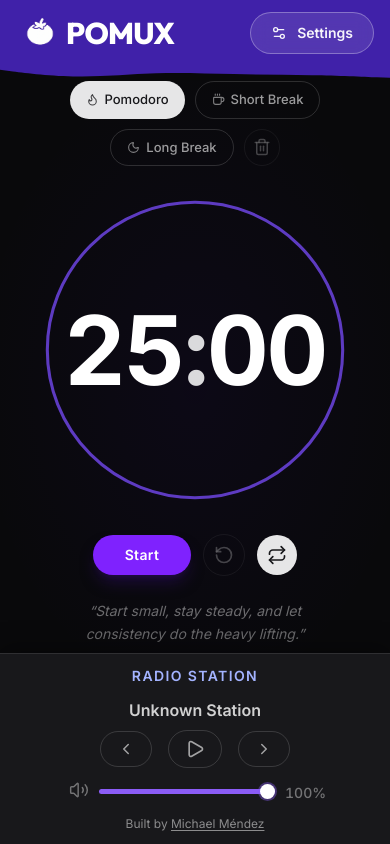
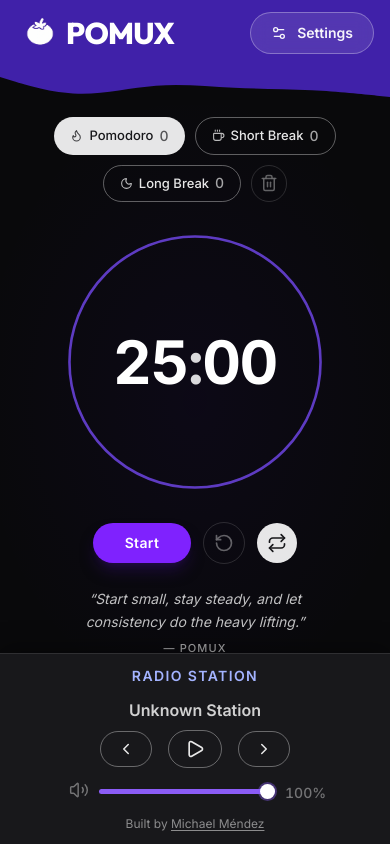
Before and after one commit to michaelmendez/pomux, a React (Vite) app: page / in a window 390 px wide. Built offline with nearby package versions, Linux system fonts and the light colour scheme; no server answers.

Commit message:
feat: update styling for Timer, MotivationalQuote, and Button components for improved visibility and consistency

```diff
--- a/src/features/timer/components/MotivationalQuote.tsx
+++ b/src/features/timer/components/MotivationalQuote.tsx
@@ -86,10 +86,10 @@ export default function MotivationalQuote() {
           isVisible ? "opacity-100 translate-y-0" : "opacity-0 translate-y-1"
         }`}
       >
-        <blockquote className="quote-clamp text-sm xs:text-[0.84rem] italic text-white/40 leading-relaxed xs:leading-snug font-light">
+        <blockquote className="quote-clamp text-sm xs:text-[0.84rem] italic text-white/75 leading-relaxed xs:leading-snug font-light">
           &ldquo;{displayQuote?.q}&rdquo;
         </blockquote>
-        <cite className="mt-1.5 block text-[11px] xs:text-[10px] not-italic font-medium text-white/45 tracking-widest uppercase">
+        <cite className="mt-1.5 block text-[11px] xs:text-[10px] not-italic font-medium text-white/65 tracking-widest uppercase">
           &mdash; {displayQuote?.a}
         </cite>
       </div>
--- a/src/features/timer/components/Timer.tsx
+++ b/src/features/timer/components/Timer.tsx
@@ -15,7 +15,7 @@ export default function Timer({ seconds, totalSeconds, isRunning }: Readonly<Tim
   const strokeDashoffset = CIRCUMFERENCE * (1 - progress);
 
   return (
-    <div className="relative flex items-center justify-center xs:w-60 xs:h-60 w-80 h-80 md:w-112 md:h-112">
+    <div className="relative flex items-center justify-center xs:w-52 xs:h-52 w-68 h-68 md:w-112 md:h-112">
       {/* Ambient glow when running */}
       <div
         className={`absolute inset-0 rounded-full transition-all duration-700 ease-in-out pointer-events-none ${
@@ -56,7 +56,7 @@ export default function Timer({ seconds, totalSeconds, isRunning }: Readonly<Tim
       </svg>
 
       {/* Timer digits */}
-      <span className="relative z-10 text-8xl xs:text-6xl md:text-9xl font-bold tracking-tight tabular-nums leading-none select-none">
+      <span className="relative z-10 text-6xl xs:text-5xl md:text-9xl font-bold tracking-tight tabular-nums leading-none select-none">
         {minutes}
         <span
           className="transition-opacity duration-300"
--- a/src/features/timer/components/TimerSessionNav.tsx
+++ b/src/features/timer/components/TimerSessionNav.tsx
@@ -30,11 +30,9 @@ export default function TimerSessionNav({
       >
         <Flame size={13} className="shrink-0 opacity-80" />
         <span className="xs:hidden">Pomodoro</span>
-        {sessions.pomodoro > 0 && (
-          <span className="tabular-nums opacity-50 text-[11px] xs:text-[10px]">
+        <span className="tabular-nums opacity-70 text-sm xs:text-xs leading-none">
           {sessions.pomodoro}
         </span>
-        )}
       </Button>
 
       <Button
@@ -45,11 +43,9 @@ export default function TimerSessionNav({
       >
         <Coffee size={13} className="shrink-0 opacity-80" />
         <span className="xs:hidden">Short Break</span>
-        {sessions.shortBreak > 0 && (
-          <span className="tabular-nums opacity-50 text-[11px] xs:text-[10px]">
+        <span className="tabular-nums opacity-70 text-sm xs:text-xs leading-none">
           {sessions.shortBreak}
         </span>
-        )}
       </Button>
 
       <Button
@@ -60,11 +56,9 @@ export default function TimerSessionNav({
       >
         <Moon size={13} className="shrink-0 opacity-80" />
         <span className="xs:hidden">Long Break</span>
-        {sessions.longBreak > 0 && (
-          <span className="tabular-nums opacity-50 text-[11px] xs:text-[10px]">
+        <span className="tabular-nums opacity-70 text-sm xs:text-xs leading-none">
           {sessions.longBreak}
         </span>
-        )}
       </Button>
 
       <Button
--- a/src/shared/ui/Button.tsx
+++ b/src/shared/ui/Button.tsx
@@ -32,7 +32,7 @@ const styles = (
   } else {
     className += isActive
       ? " bg-white/90 text-zinc-900 border-transparent"
-      : " bg-transparent text-white/60 border border-white/15";
+      : " bg-transparent text-white/90 border border-white/35";
     className += disabled
       ? " opacity-40 cursor-not-allowed"
       : " hover:bg-white/10 hover:text-white transition-colors duration-200";
```
Lines whose indentation alone changed are shown as unchanged.
